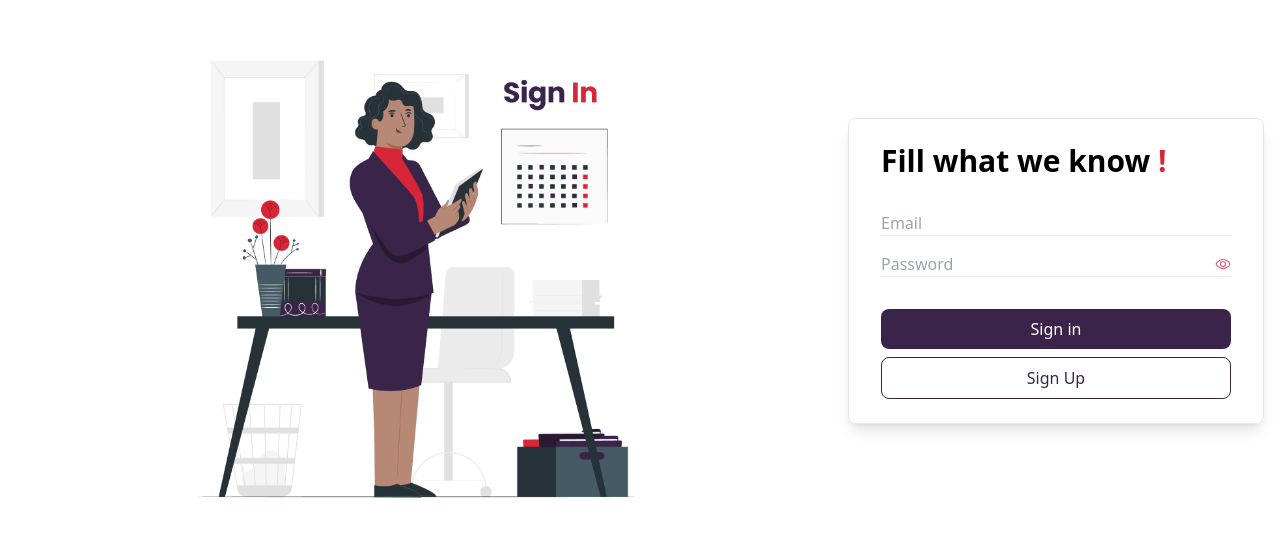
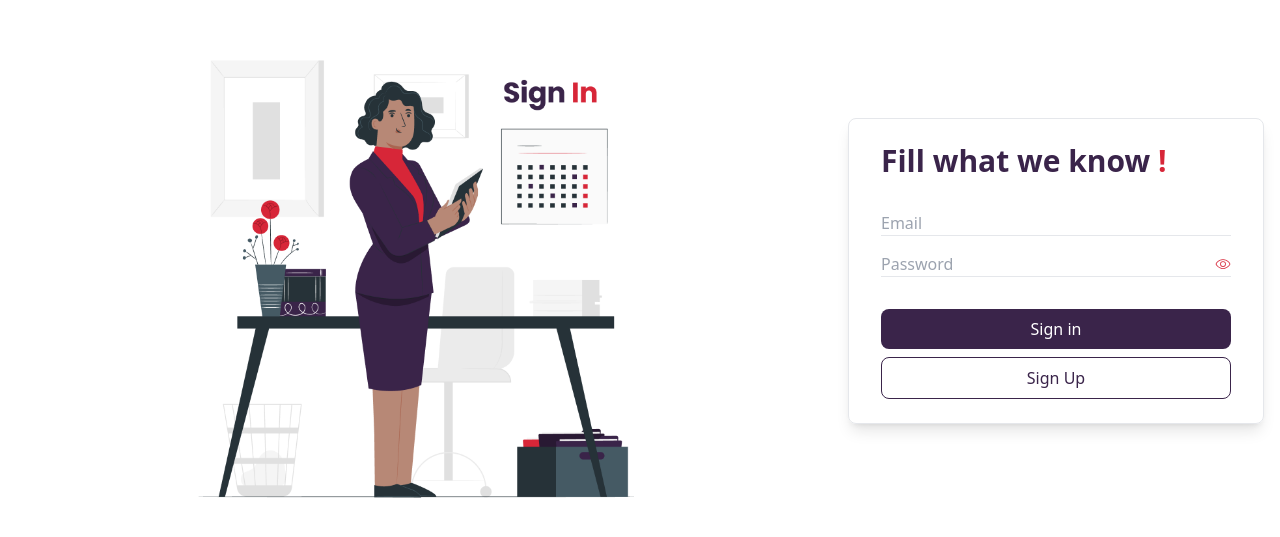
Before and after one commit to Arijeet10/customer-authentication, a Next.js app: page /login in a window 1280 px wide. Shown: the part 129-666 px from the top of the page. Built offline with nearby package versions, Linux system fonts and the light colour scheme.

Commit message:
finalizing changes

```diff
--- a/components/SigninForm.tsx
+++ b/components/SigninForm.tsx
@@ -88,7 +88,7 @@
       <div className="px-8 py-6 border rounded-lg shadow-lg">
         {/* Form Header */}
         <div className="font-bold text-3xl">
-          <div>
+          <div className="text-[#3A244A]">
             Fill what we know <span className="text-[#D72638]">!</span>
           </div>
         </div>
--- a/components/SignupForm.tsx
+++ b/components/SignupForm.tsx
@@ -123,7 +123,7 @@
       <div className="px-8 py-6 border rounded-lg shadow-lg">
         {/* Form Header */}
         <div className="flex items-end justify-between">
-          <div className="font-bold text-3xl">
+          <div className="font-bold text-3xl text-[#3A244A]">
             Let us know <span className="text-[#D72638]">!</span>
           </div>
 
--- a/components/VerifyEmailCard.tsx
+++ b/components/VerifyEmailCard.tsx
@@ -61,7 +61,7 @@
       >
         {/* Form Header */}
         <div className="flex items-end justify-between">
-          <div className="font-bold text-3xl">
+          <div className="font-bold text-3xl text-[#3A244A]">
             Let us know <span className="text-[#D72638]">!</span>
           </div>
 
```
